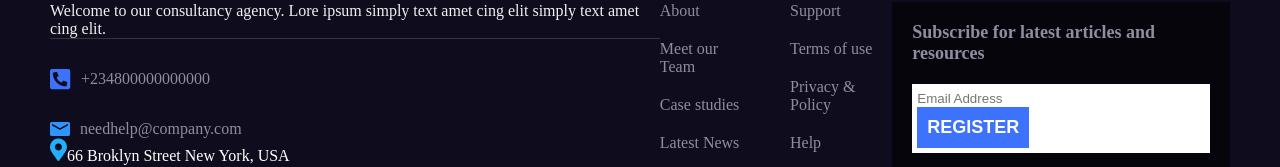
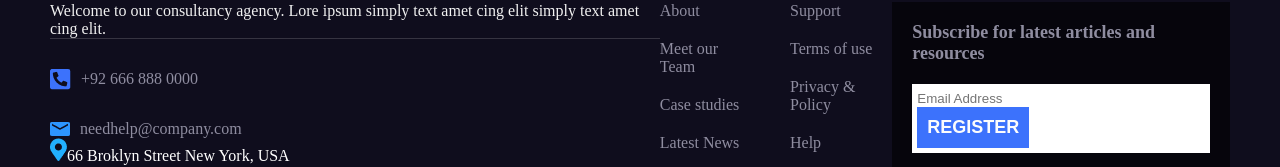
Before and after one commit to Folarh/FastaMoney, a React (Vite) app: page / in a window 1280 px wide. Shown: the part 4807-4974 px from the top of the page. Built offline with nearby package versions, Linux system fonts and the light colour scheme.

Commit message:
update code

```diff
--- a/src/components/footer/Footer.jsx
+++ b/src/components/footer/Footer.jsx
@@ -31,7 +31,7 @@ const Footer = () => {
 
           <div className="footer_phone">
             <img src={call} alt="phone" />
-            <span>+234800000000000</span>
+            <span>+92 666 888 0000</span>
           </div>
 
           <div className="footer_email">
```
